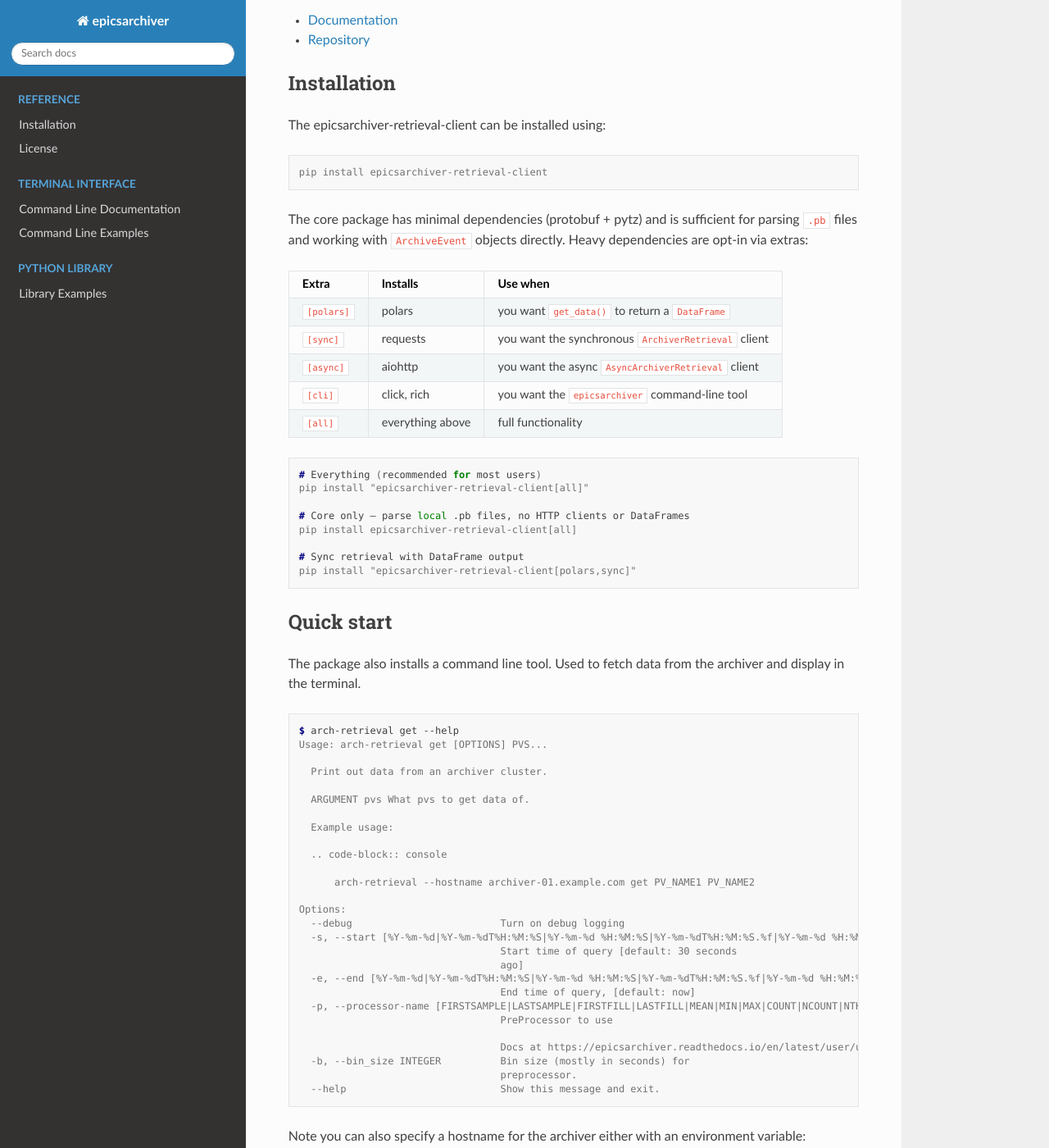
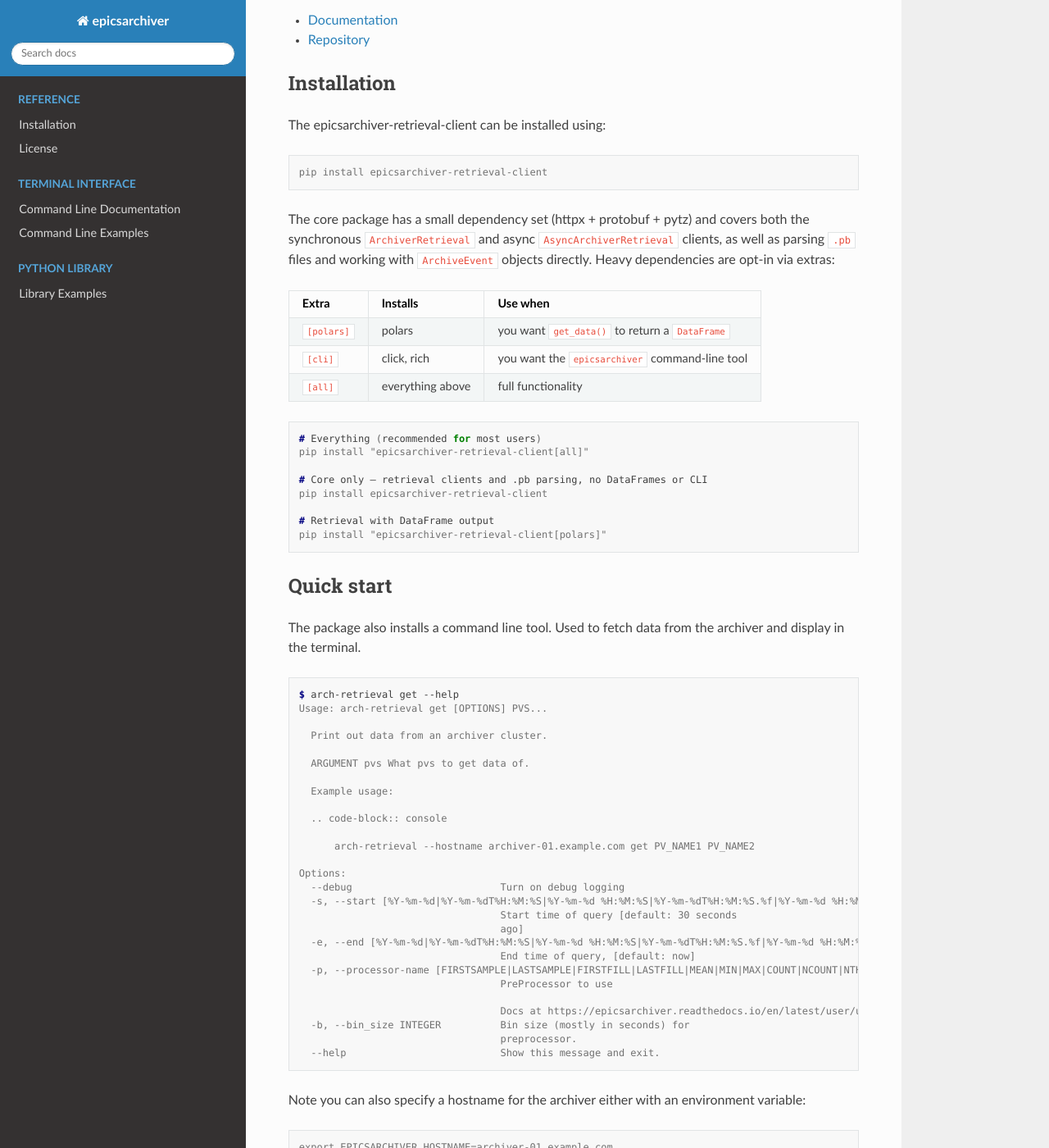
Before and after one commit to archiver-appliance/epicsarchiver-retrieval-client, a Sphinx documentation site: the page built from docs/source/index.md, in a window 1280 px wide and 1400 px high, scrolled down 195 px. Shown: the whole window at 82% size. Built offline with Sphinx 7.4.7 and the Read the Docs theme 3.1.0, drawn with Linux system fonts in a browser that asks for light colours; some of the changed text lies outside the part shown.

Commit message:
Update install docs for the move to httpx
The [sync] and [async] extras are gone, so both retrieval clients now work from a plain install; this drops those rows from the extras tables and the [polars,sync] / [polars,async] install examples.

`````diff
--- a/README.md
+++ b/README.md
@@ -13,14 +13,13 @@
 pip install epicsarchiver-retrieval-client
 ```
 
-The core package has minimal dependencies (protobuf + pytz) and is sufficient for parsing `.pb` files
-and working with `ArchiveEvent` objects directly. Heavy dependencies are opt-in via extras:
+The core package has a small dependency set (httpx + protobuf + pytz) and covers both the synchronous
+`ArchiverRetrieval` and async `AsyncArchiverRetrieval` clients, as well as parsing `.pb` files and
+working with `ArchiveEvent` objects directly. Heavy dependencies are opt-in via extras:
 
 | Extra | Installs | Use when |
 |-------|----------|----------|
 | `[polars]` | polars | you want `get_data()` to return a `DataFrame` |
-| `[sync]` | requests | you want the synchronous `ArchiverRetrieval` client |
-| `[async]` | aiohttp | you want the async `AsyncArchiverRetrieval` client |
 | `[cli]` | click, rich | you want the `epicsarchiver` command-line tool |
 | `[all]` | everything above | full functionality |
 
@@ -28,11 +27,11 @@
 # Everything (recommended for most users)
 pip install "epicsarchiver-retrieval-client[all]"
 
-# Core only — parse local .pb files, no HTTP clients or DataFrames
-pip install epicsarchiver-retrieval-client[all]
+# Core only — retrieval clients and .pb parsing, no DataFrames or CLI
+pip install epicsarchiver-retrieval-client
 
-# Sync retrieval with DataFrame output
-pip install "epicsarchiver-retrieval-client[polars,sync]"
+# Retrieval with DataFrame output
+pip install "epicsarchiver-retrieval-client[polars]"
 ```
 
 ## Quick start
@@ -75,7 +74,7 @@
 export EPICSARCHIVER_HOSTNAME=archiver-01.example.com
 ````
 
-To fetch data using the Python library (requires `[polars,sync]`):
+To fetch data using the Python library (`get_data` requires `[polars]`):
 
 ```python
 from epicsarchiver import ArchiverAppliance
`````
Also changed, not shown: docs/source/installation.md (+6 -10 lines).
